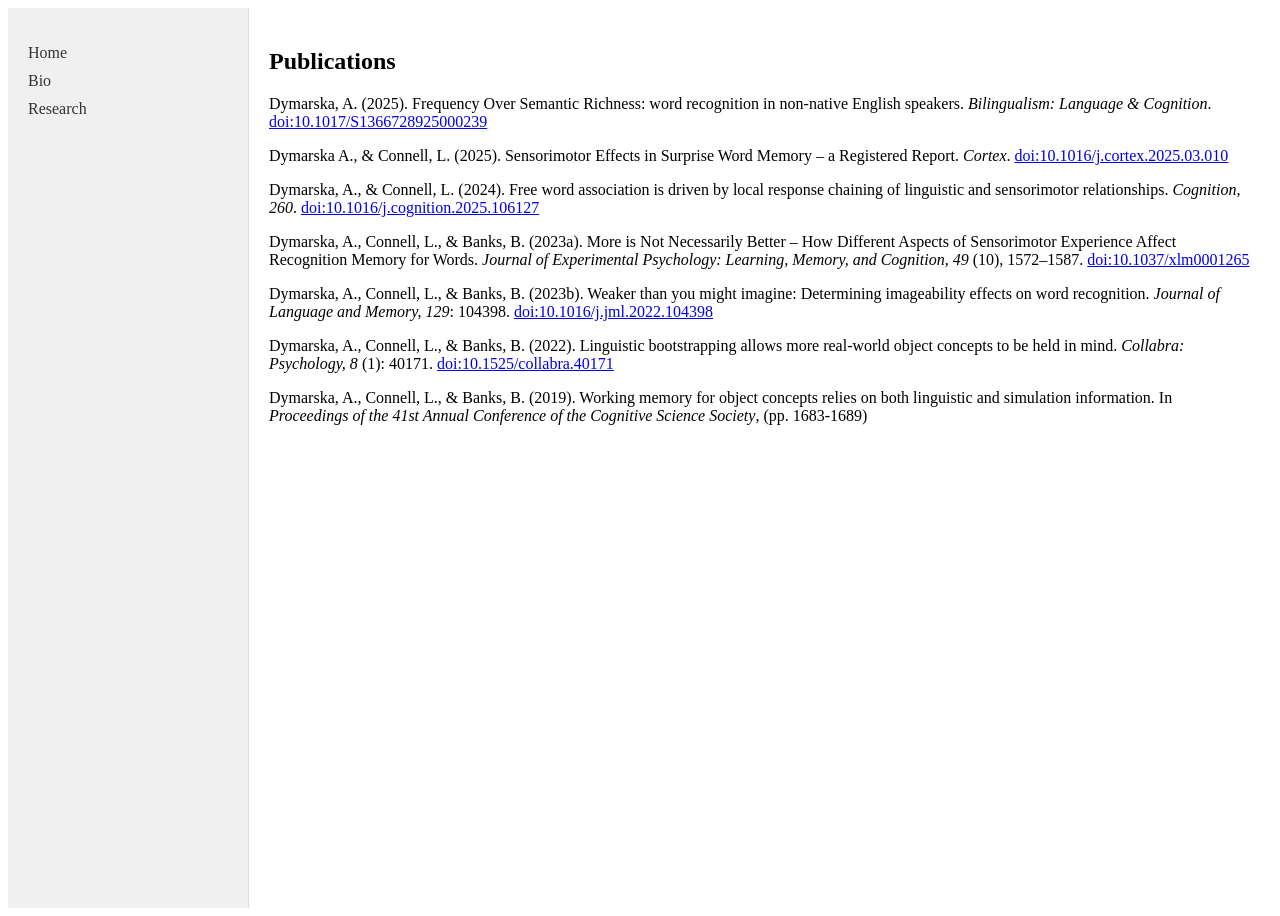
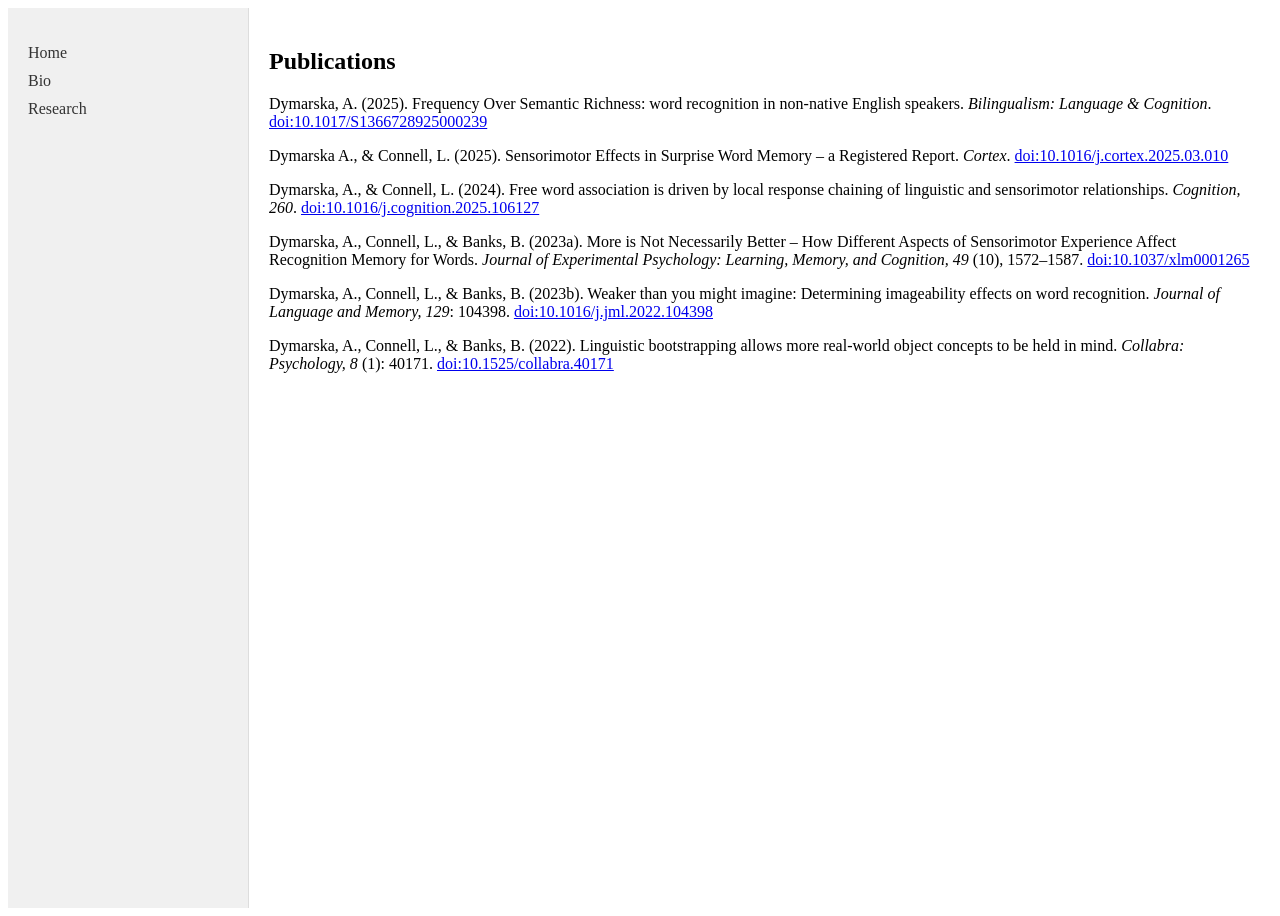
Before and after one commit to AgataDymarska/agatadymarska.github.io, a Jekyll site: the page built from research.md, in a window 1280 px wide. Built offline with Jekyll 4.4.1, drawn with Linux system fonts in a browser that asks for light colours.

Commit message:
Update research.md

```diff
--- a/research.md
+++ b/research.md
@@ -15,5 +15,3 @@ Dymarska, A., Connell, L., & Banks, B. (2023a). More is Not Necessarily Better
 Dymarska, A., Connell, L., & Banks, B. (2023b). Weaker than you might imagine: Determining imageability effects on word recognition. *Journal of Language and Memory, 129*: 104398. [doi:10.1016/j.jml.2022.104398](https://doi.org/10.1016/j.jml.2022.104398)
 
 Dymarska, A., Connell, L., & Banks, B. (2022). Linguistic bootstrapping allows more real-world object concepts to be held in mind. *Collabra: Psychology, 8* (1): 40171. [doi:10.1525/collabra.40171](https://doi.org/10.1525/collabra.40171)
-
-Dymarska, A., Connell, L., & Banks, B. (2019). Working memory for object concepts relies on both linguistic and simulation information. In *Proceedings of the 41st Annual Conference of the Cognitive Science Society*, (pp. 1683-1689)
```
